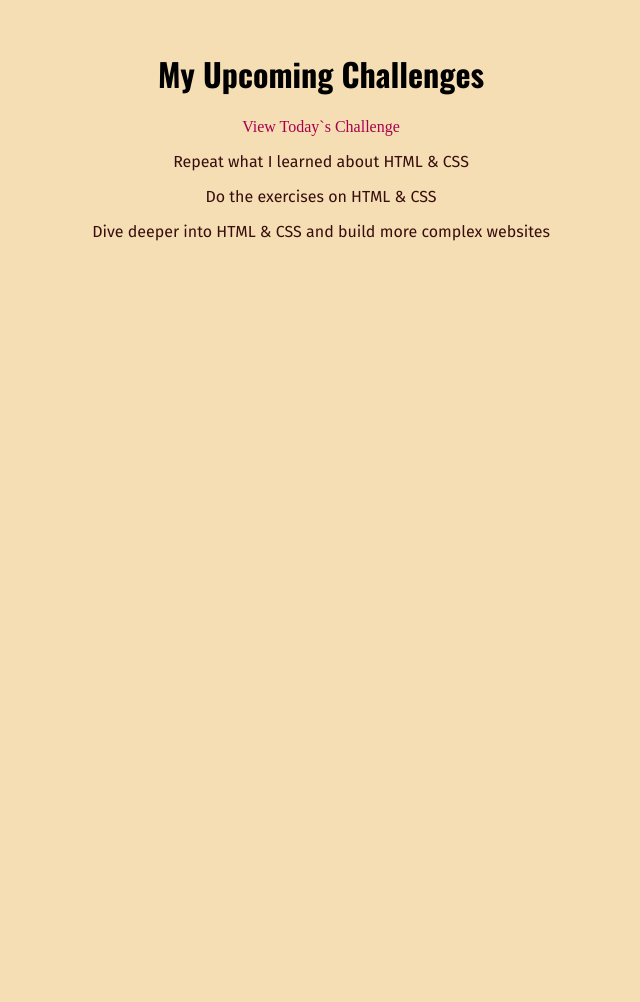
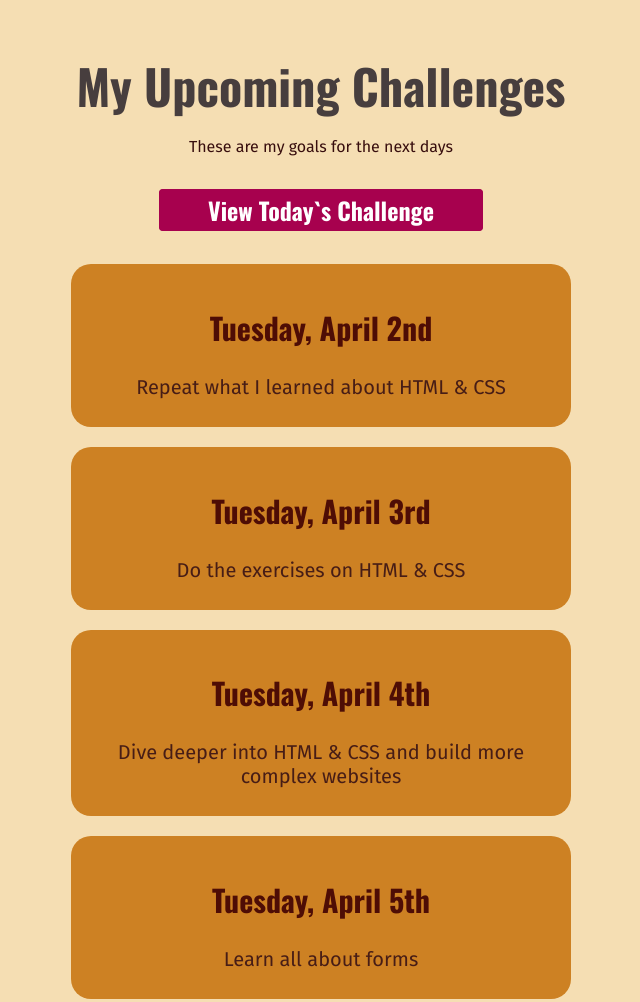
Before and after one commit to marlaangsoul/100_2022_web_development, a plain HTML site: page full-week.html in a window 1280 px wide. Shown: the whole page, without its empty margins (319-959 px from the left). Before the commit the page ends 800 px from the top, so only its background shows below. Drawn offline with nearby package versions, Linux system fonts and the light colour scheme.

Commit message:
22/11/27 study update

```diff
--- a/full-week.html
+++ b/full-week.html
@@ -15,11 +15,30 @@
     <title>My Upcoming Challenges</title>
 </head>
 <body>
-    <h1> My Upcoming Challenges </h1>
-    <a href="index.html"> View Today`s Challenge</a>
-    <p>Repeat what I learned about HTML & CSS</p>
-    <p>Do the exercises on HTML & CSS</p>
-    <p>Dive deeper into HTML & CSS and build more complex websites</p>
-
+    <header>
+        <h1> My Upcoming Challenges </h1>
+        <p id="desxription">These are my goals for the next days</p>
+        <a href="index.html"> View Today`s Challenge</a>
+    </header>
+    <main>
+        <ol>
+            <li>
+                <h2>Tuesday, April 2nd</h2>
+                <p class="daily-goal">Repeat what I learned about HTML & CSS</p>
+            </li>
+            <li>
+                <h2>Tuesday, April 3rd</h2>
+                <p class="daily-goal">Do the exercises on HTML & CSS</p>
+            </li>
+            <li>
+                <h2>Tuesday, April 4th</h2>
+                <p class="daily-goal">Dive deeper into HTML & CSS and build more complex websites</p>
+            </li>
+            <li>
+                <h2>Tuesday, April 5th</h2>
+                <p class="daily-goal">Learn all about forms</p>
+            </li>
+        </ol>
+    </main>
 </body>
 </html>
--- a/styles/full-week.css
+++ b/styles/full-week.css
@@ -0,0 +1,58 @@
+h1{
+    font-family: 'Oswald', sans-serif;
+    font-size: 48px;
+    color: rgb(71, 62, 62);
+    margin: 12px 0;
+}
+
+/* #desxription{
+    margin-bottom: 36px;
+} */
+
+header p{
+    margin-bottom: 36px;
+}
+
+a{
+    padding: 2px 48px;
+    background-color: rgb(167, 1, 78);
+    color: white;
+    border-radius: 4px;
+    border: 1px solid rgb(167, 1, 78);
+    font-size: 24px;
+    }
+
+a:hover{
+    background-color: rgb(180, 12, 90);
+    text-decoration: none;
+}
+
+ol{
+    list-style: none;
+    width: 500px;
+    margin: 36px auto 0 auto;
+    padding: 0;
+}
+
+li{
+    background-color: #cd8123;
+    border-radius: 20px;
+    margin:20px 0;
+    font-size: 20px;
+    padding: 16px;
+ }
+
+ h2{
+    color: rgb(78, 13, 5);
+    font-family: 'Oswald', sans-serif;
+ }
+
+ main p{
+    margin: 12px;
+    color: rgb(71, 29, 23);
+ }
+
+ .daily-goal{
+    margin: 12px;
+    color: rgb(71, 29, 22);
+ }
--- a/styles/shared.css
+++ b/styles/shared.css
@@ -5,7 +5,8 @@ h1{
 
 p{
     font-family: 'Fira Sans', sans-serif;
-    color: rgb(55, 13, 13)
+    color: rgb(55, 13, 13);
+    margin-bottom: 36px;
 }
 a{
   color: rgb(167, 1, 78);
@@ -34,4 +35,5 @@ body{
     text-align: center;
     background-color: wheat;
     margin: 50px;
+    font-family: 'Oswald', sans-serif;
 }
```
